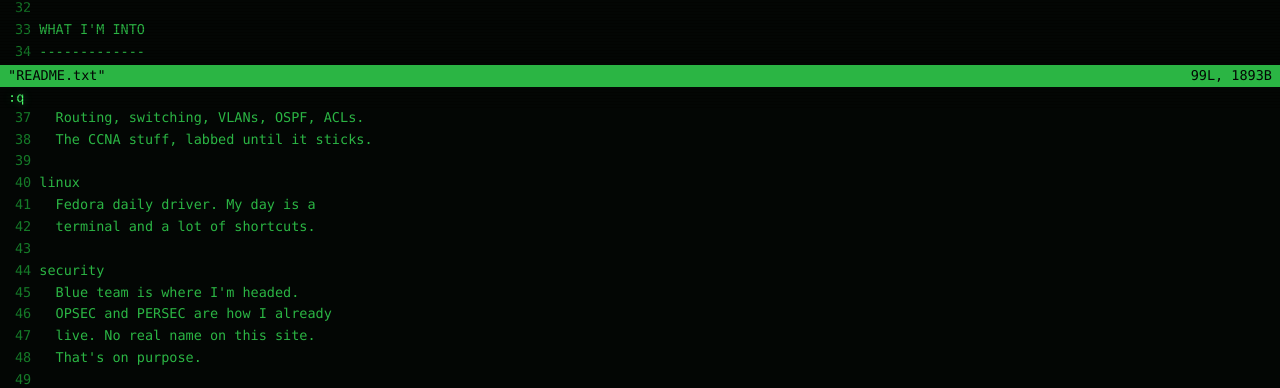
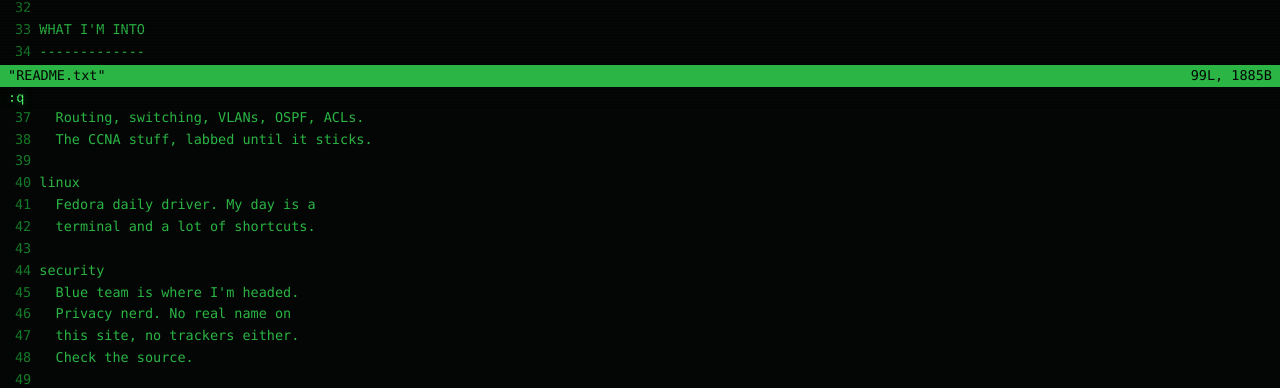
Before and after one commit to ThePacketWarden/ThePacketWarden.github.io, a plain HTML site: page about.html in a window 1280 px wide. Shown: the part 691-1079 px from the top of the page. Drawn offline with Linux system fonts and the light colour scheme.

Commit message:
about: show, don't tell on security

```diff
--- a/about.html
+++ b/about.html
@@ -183,9 +183,9 @@
 <span class="ln"> 43</span><span class="lt">&nbsp;</span>
 <span class="ln"> 44</span><span class="lt">security</span>
 <span class="ln"> 45</span><span class="lt">  Blue team is where I'm headed.</span>
-<span class="ln"> 46</span><span class="lt">  OPSEC and PERSEC are how I already</span>
-<span class="ln"> 47</span><span class="lt">  live. No real name on this site.</span>
-<span class="ln"> 48</span><span class="lt">  That's on purpose.</span>
+<span class="ln"> 46</span><span class="lt">  Privacy nerd. No real name on</span>
+<span class="ln"> 47</span><span class="lt">  this site, no trackers either.</span>
+<span class="ln"> 48</span><span class="lt">  Check the source.</span>
 <span class="ln"> 49</span><span class="lt">&nbsp;</span>
 <span class="ln"> 50</span><span class="lt">AI</span>
 <span class="ln"> 51</span><span class="lt">  Use it daily. DEF CON's red team</span>
@@ -248,7 +248,7 @@
 
 <div class="status">
   <span>"README.txt"</span>
-  <span>99L, 1893B</span>
+  <span>99L, 1885B</span>
 </div>
 
 <div class="cmdline"><a href="index.html" id="quit">:q</a><span id="cmd-typed"></span><span class="cursor" aria-hidden="true"></span><span class="vhint" id="vhint"> j/k scroll, :q quit</span></div>
```
